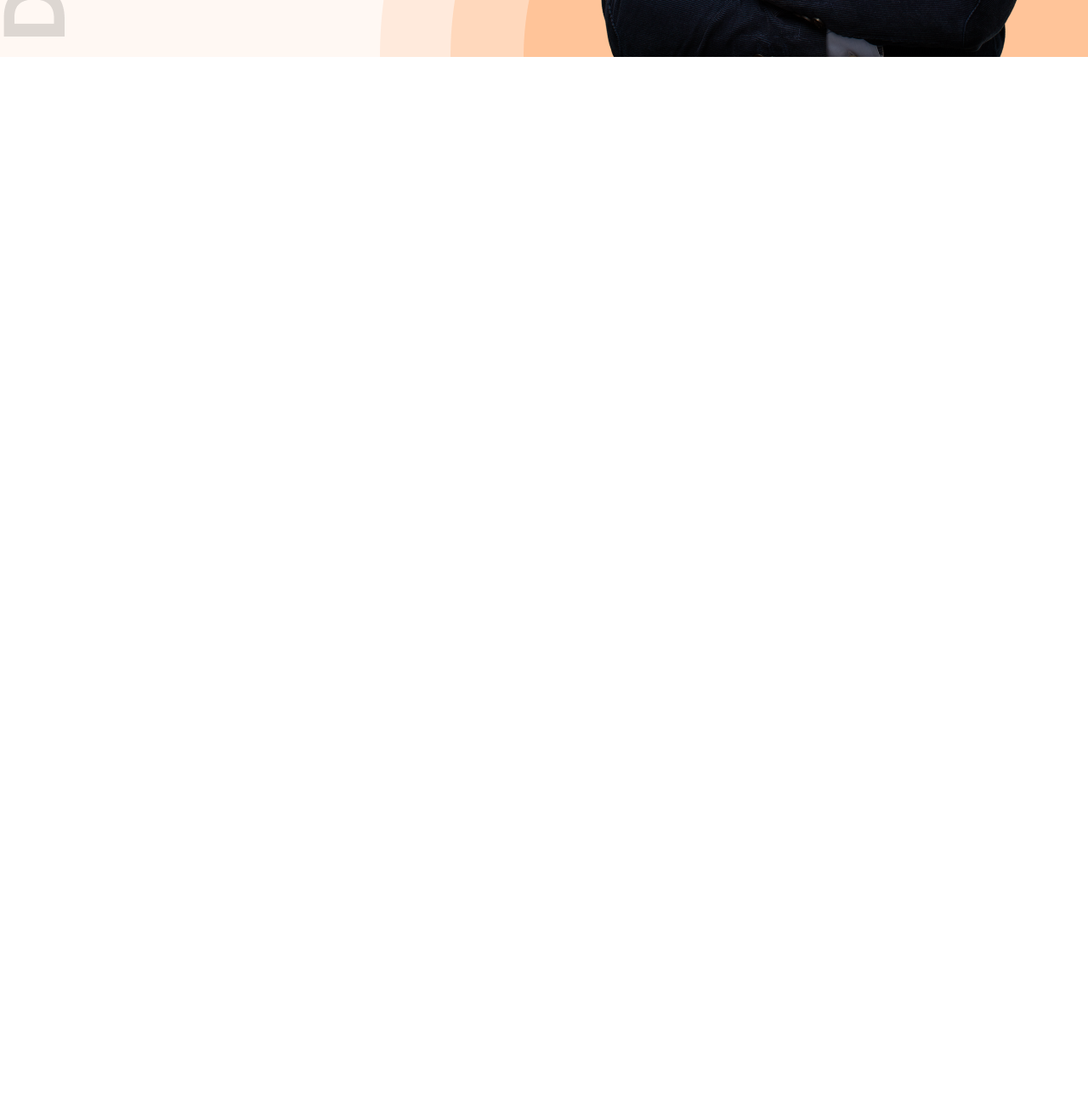
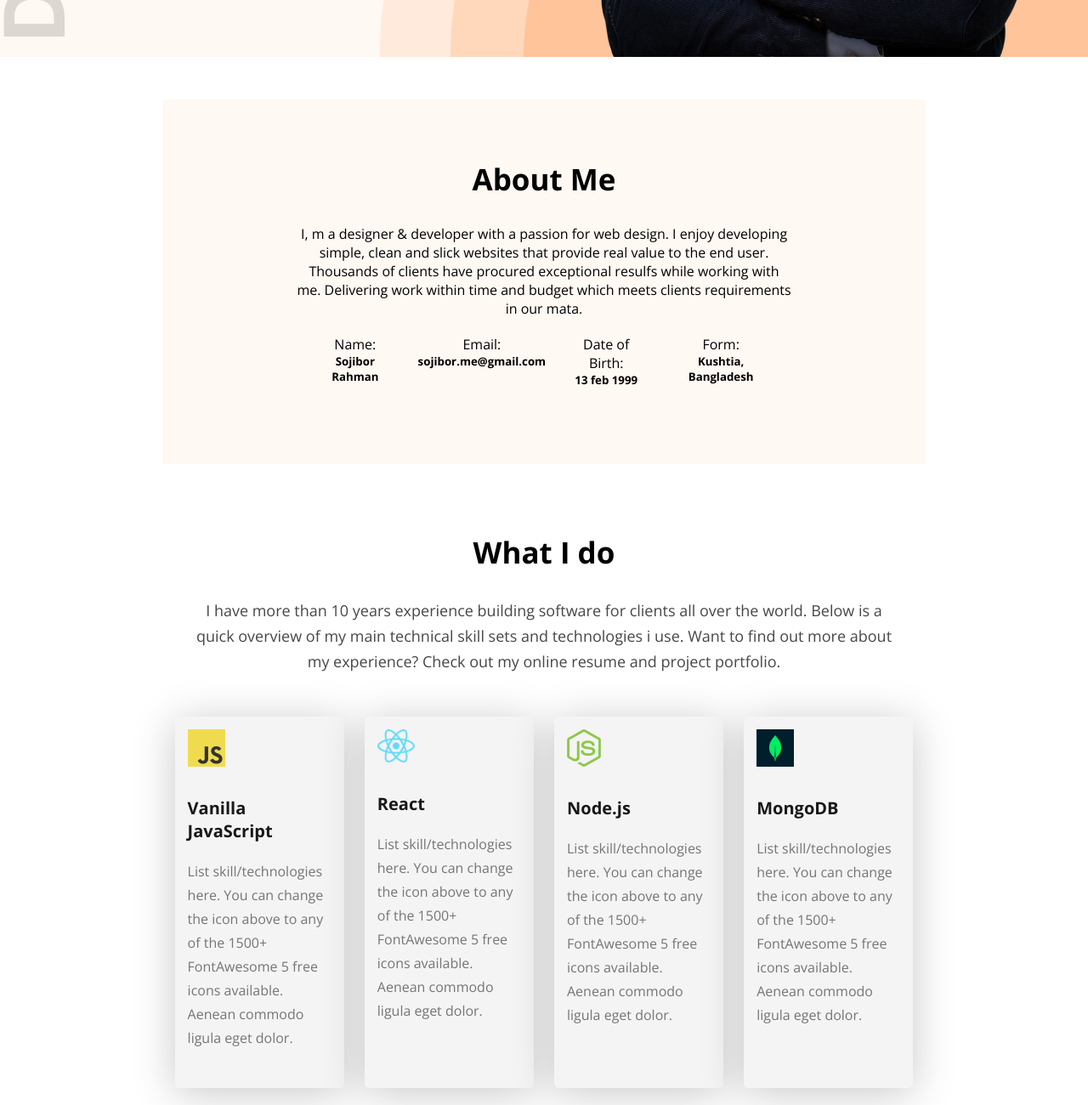
Before and after one commit to Sojibor/personal-protfolio, a plain HTML site: page index.html in a window 1280 px wide. Shown: the part 720-2020 px from the top of the page at 85% size. Before the commit the page ends 800 px from the top, so only its background shows below. Drawn offline with nearby package versions, Linux system fonts and the light colour scheme.

Commit message:
about and services

```diff
--- a/index.html
+++ b/index.html
@@ -43,5 +43,64 @@
             </div>
         </section>
     </div>
+<!--About Section-->
+    <section id="about">
+        <div class="about-container">
+        <div class="section-heading">
+            <h2>About Me</h2>
+            <p>I, m a designer & developer with a passion for web design. I enjoy developing simple, clean and slick websites that provide real value to the end user. Thousands of clients have procured exceptional resulfs while working with me. Delivering work within time and budget which meets clients requirements in our mata.</p>
+        <div class="card-info">
+            <div class="info-card">
+                <p>Name:</p>
+                <h5>Sojibor Rahman</h5>
+            </div>
+            <div class="info-card">
+                <p>Email:</p>
+                <h5>sojibor.me@gmail.com</h5>
+            </div>
+            <div class="info-card">
+                <p>Date of Birth:</p>
+                <h5>13 feb 1999</h5>
+            </div>
+            <div class="info-card">
+                <p>Form:</p>
+                <h5>Kushtia, Bangladesh</h5>
+            </div>
+        </div>
+        </div>
+        </div>
+    </section>
+
+
+    <section id="whatido">
+        <div class="sectional-heading">
+            <h2>What I do</h2>
+            <p>I have more than 10 years experience building software for clients all over the world. Below is a quick overview of my main technical skill sets and technologies i use. Want to find out more about my experience? Check out my online resume and project portfolio.</p>
+            </div>
+            <div class="sectional-heading">
+        <div class="card-info">
+            <div class="info-cards">
+                <img src="images/icons/js.png" alt="">
+                <h5>Vanilla JavaScript</h5>
+                <p>List skill/technologies here. You can change the icon above to any of the 1500+ FontAwesome 5 free icons available. Aenean commodo ligula eget dolor.</p>
+            </div>
+            <div class="info-cards">
+                <img src="images/icons/react.png" alt="">
+                <h5>React</h5>
+                <p>List skill/technologies here. You can change the icon above to any of the 1500+ FontAwesome 5 free icons available. Aenean commodo ligula eget dolor.</p>
+            </div>
+            <div class="info-cards">
+                <img src="images/icons/nodejs.png" alt="">
+                <h5>Node.js</h5>
+                <p>List skill/technologies here. You can change the icon above to any of the 1500+ FontAwesome 5 free icons available. Aenean commodo ligula eget dolor.</p>
+            </div>
+            <div class="info-cards">
+                <img src="images/icons/mongo.png" alt="">
+                <h5>MongoDB</h5>
+                <p>List skill/technologies here. You can change the icon above to any of the 1500+ FontAwesome 5 free icons available. Aenean commodo ligula eget dolor.</p>
+            </div>
+        </div>
+        </div>
+    </section>
 </body>
 </html>
--- a/style.css
+++ b/style.css
@@ -6,9 +6,7 @@
   font-family: "Open Sans", sans-serif;
   font-optical-sizing: auto;
 }
-/* header{
-    background-color: #fff8f3;
-} */
+
 .hero{
     background-color: #fff8f3;
     background: url(images/developer.png), url(images/header_bg.png),#fff8f3;
@@ -48,7 +46,6 @@ nav li a{
     cursor: pointer;
 }
 #banner{
-    /* border: 1px solid orangered; */
     margin: 0 38px 0 230px;
     display: flex;
     justify-content: space-between;
@@ -81,3 +78,71 @@ nav li a{
     max-width: 585px;
     vertical-align: middle;
 }
+
+/* Sectional  */
+.section-heading{
+    max-width: 827px;
+    text-align: center;
+    padding: 70px 156px;
+}
+.sectional-heading{
+    text-align: center;
+    max-width: 71%;
+    margin-top: 30px;
+}
+.sectional-heading h2{
+    font-size: 35px;
+    margin-bottom: 30px ;
+}
+.sectional-heading p{
+    font-size: 18px;
+    margin-bottom: 30px;
+    line-height: 30px;
+    color:#474747;
+    max-width: 827px;
+}
+.section-heading h2{
+font-size: 35px;
+margin-bottom: 30px;
+}
+.section-heading p{
+}
+
+#about{
+    text-align: center;
+    padding: 50px;
+    margin: 0 auto;
+    max-width: 70%;
+}
+
+.about-container{
+    background-color: #fff8f3
+}
+.card-info{
+    display: flex;
+    gap: 24px;
+    padding: 20px;
+}
+
+.info-cards{
+    border-radius: 5px;
+    background-color: rgb(245, 244, 244);
+    padding: 15px;
+    box-shadow:0 6px 50px 0 #00000038;
+    text-align: left;
+    max-width: 267px;
+}
+.info-cards img{
+    max-width: 44px;
+    margin-bottom: 30px;
+}
+.info-cards h5{
+    font-size: 20px;
+    color: #181818;
+    margin-bottom: 20px;
+}
+.info-cards p{
+    font-size: 16px;
+    line-height: 28px;
+    color: #757575;
+}
```
